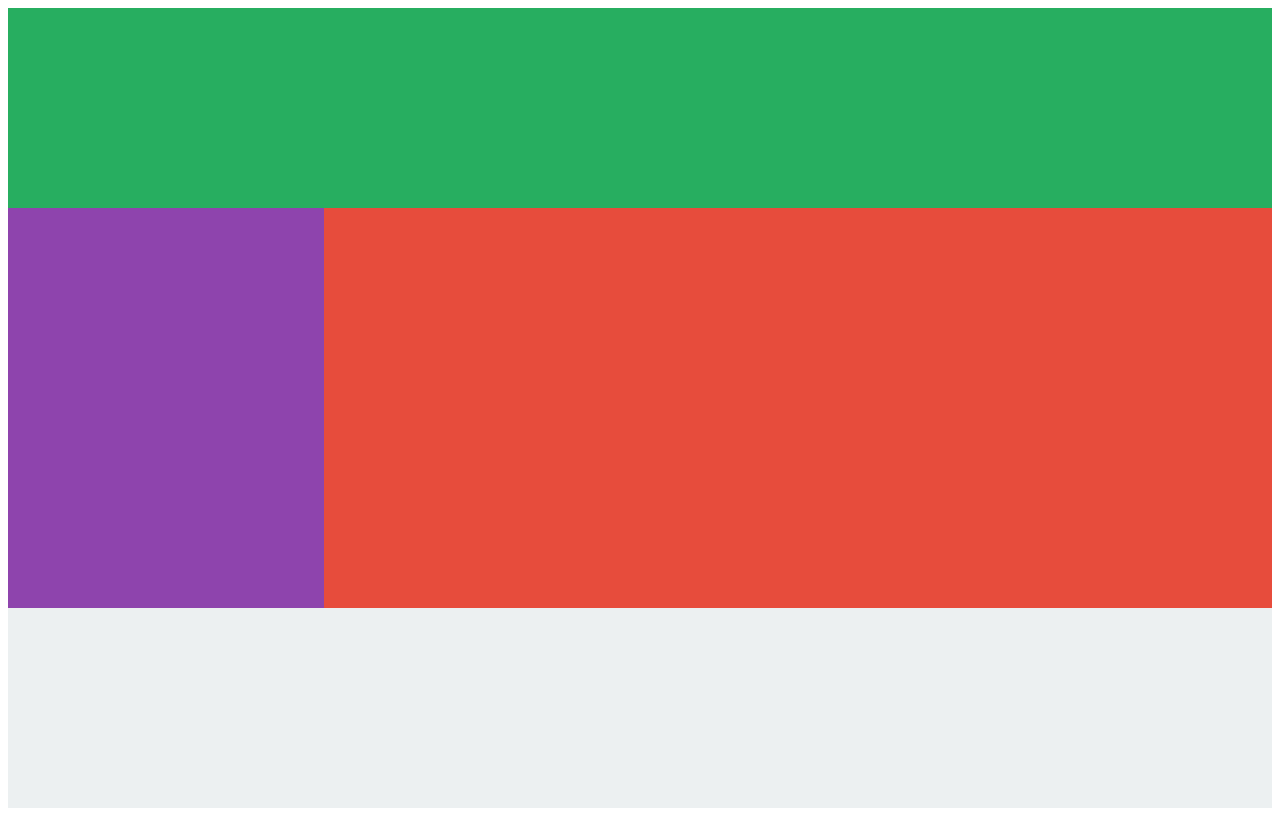
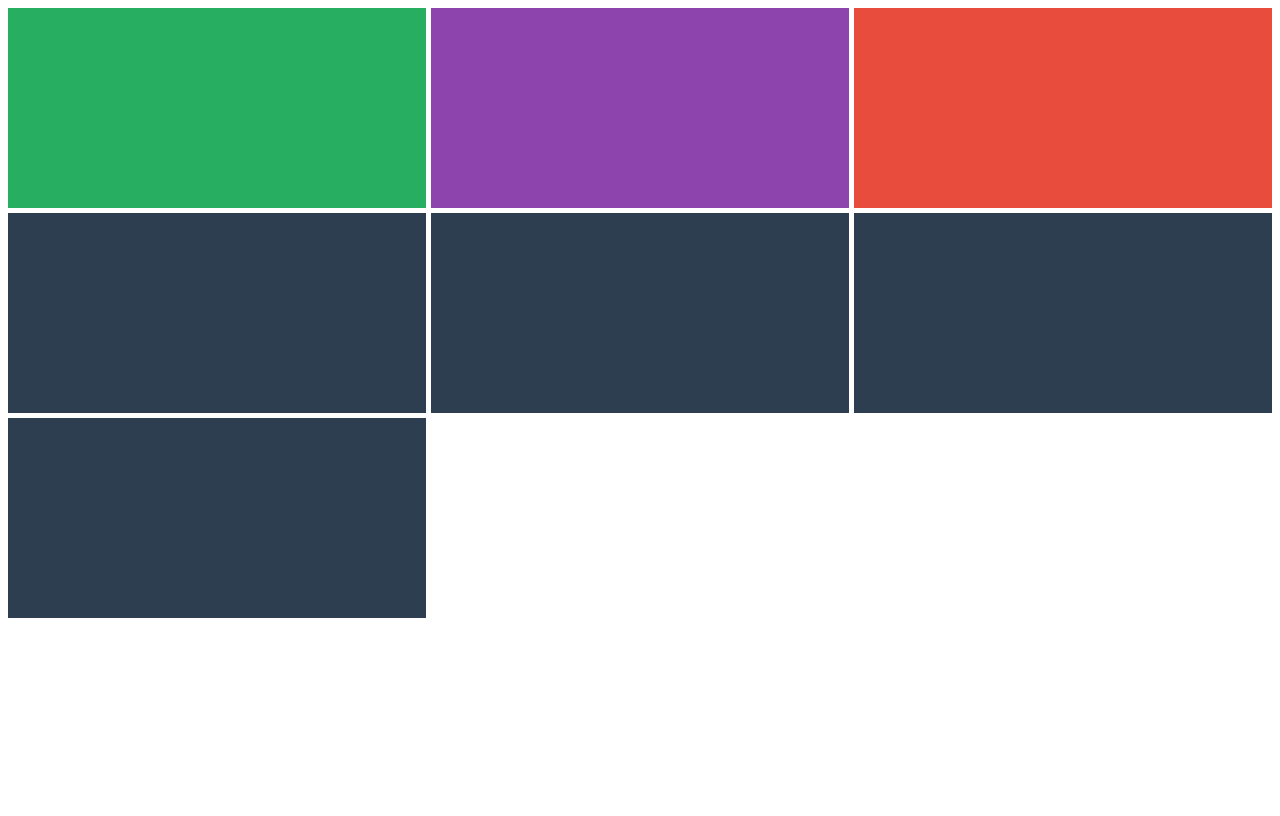
Before and after one commit to gwuiinKim/css, a plain HTML site: page grid.html in a window 1280 px wide. Drawn offline with Linux system fonts and the light colour scheme.

Commit message:
fr and repeat() !! awesome!!

```diff
--- a/grid.html
+++ b/grid.html
@@ -8,26 +8,20 @@
     <style>
       .father {
         display: grid;
+        grid-gap: 5px;
         grid-auto-rows: 200px;
-        grid-template-areas:
-          "header header header header"
-          "sidebar content content content"
-          "sidebar content content content"
-          "footer footer footer footer";
+        grid-template-columns: repeat(3, 1fr);
       }
       .box {
-        background-color: #ecf0f1;
+        background-color: #2c3e50;
       }
       .box:nth-child(1) {
-        grid-area: header;
         background-color: #27ae60;
       }
       .box:nth-child(2) {
-        grid-area: sidebar;
         background-color: #8e44ad;
       }
       .box:nth-child(3) {
-        grid-area: content;
         background-color: #e74c3c;
       }
     </style>
```
